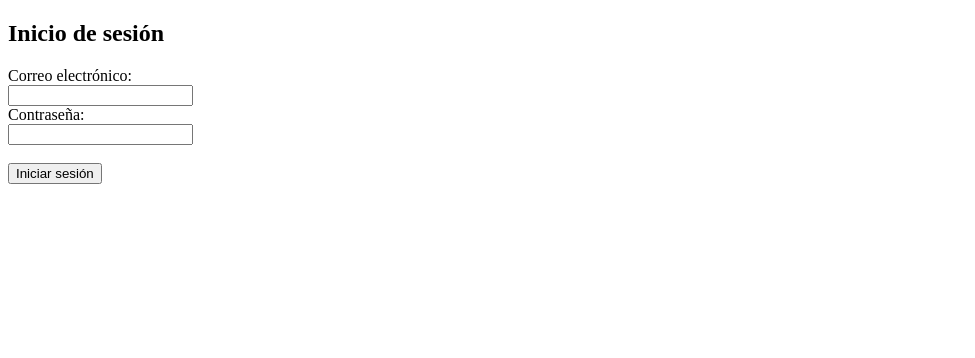
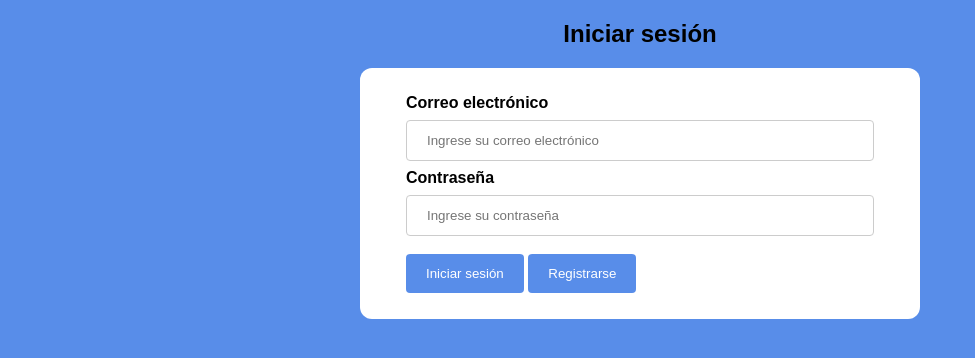
Before and after one commit to Davidachoy/ModuloLogin, a website: page views/login.html in a window 1280 px wide. Shown: the whole page, without its empty margins (0-975 px from the left). Drawn offline with Linux system fonts and the light colour scheme.

Commit message:
login page

```diff
--- a/views/login.html
+++ b/views/login.html
@@ -1,20 +1,75 @@
 <!DOCTYPE html>
 <html>
+  <head>
+    <meta charset="UTF-8">
+    <title>Iniciar sesión</title>
+    <style>
+      body {
+        background-color: #588de9;
+        font-family: Arial, sans-serif;
+      }
 
-<head>
-    <title>Inicio de sesión</title>
-    <link rel="stylesheet" type="text/css" href="styles.css">
-</head>
+      h2 {
+        text-align: center;
+      }
 
-<body>
-    <h2>Inicio de sesión</h2>
+      form {
+        border-radius: 12px;
+
+        width: 500px;
+        margin: 0 auto;
+        background-color: #ffffff;
+        padding: 10px 30px 10px 30px;
+      }
+
+      label {
+        font-weight: bold;
+        margin-bottom: 10px;
+      }
+
+      input[type="text"], input[type="password"] {
+        width: 100%;
+        padding: 12px 20px;
+        margin: 8px 0;
+        display: inline-block;
+        border: 1px solid #ccc;
+        border-radius: 4px;
+        box-sizing: border-box;
+      }
+
+      button[type="submit"] {
+        background-color: #588de9;
+        color: #fff;
+        padding: 12px 20px;
+        margin-top: 10px;
+        border: none;
+        border-radius: 4px;
+        cursor: pointer;
+      }
+
+      button[type="submit"]:hover {
+        background-color: #213455;
+      }
+
+      .container {
+        padding: 16px;
+      }
+    </style>
+  </head>
+  <body>
+    <h2>Iniciar sesión</h2>
     <form>
-        <label for="email">Correo electrónico:</label><br>
-        <input type="email" id="email" name="email" required><br>
-        <label for="password">Contraseña:</label><br>
-        <input type="password" id="password" name="password" required><br><br>
-        <input type="submit" value="Iniciar sesión">
+      <div class="container">
+        <label for="email"><b>Correo electrónico</b></label>
+        <input type="text" placeholder="Ingrese su correo electrónico" name="email" required>
+
+        <label for="password"><b>Contraseña</b></label>
+        <input type="password" placeholder="Ingrese su contraseña" name="password" required>
+
+        <button type="submit">Iniciar sesión</button>
+        <button type="submit">Registrarse</button>
+
+      </div>
     </form>
-</body>
-
+  </body>
 </html>
```
Also changed, not shown: views/styles.css (deleted).
